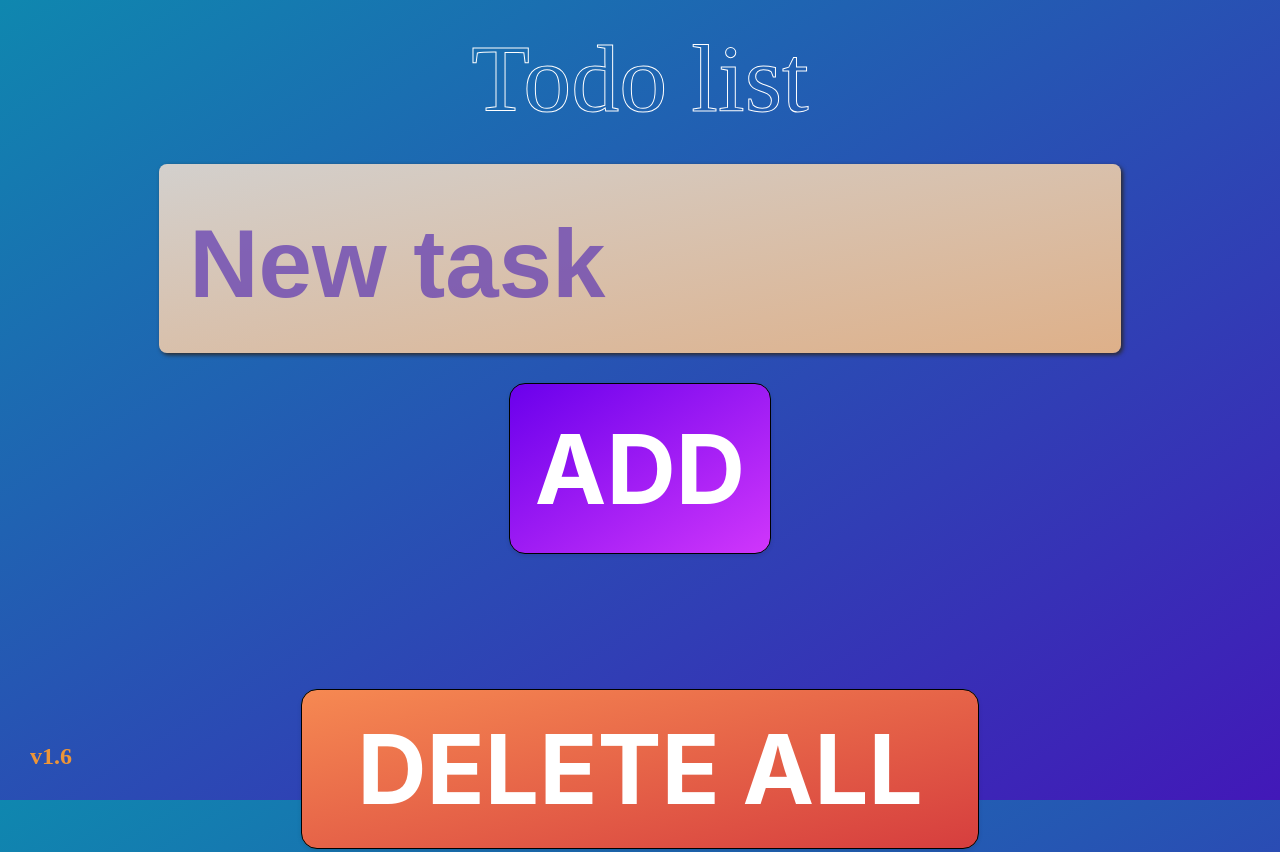
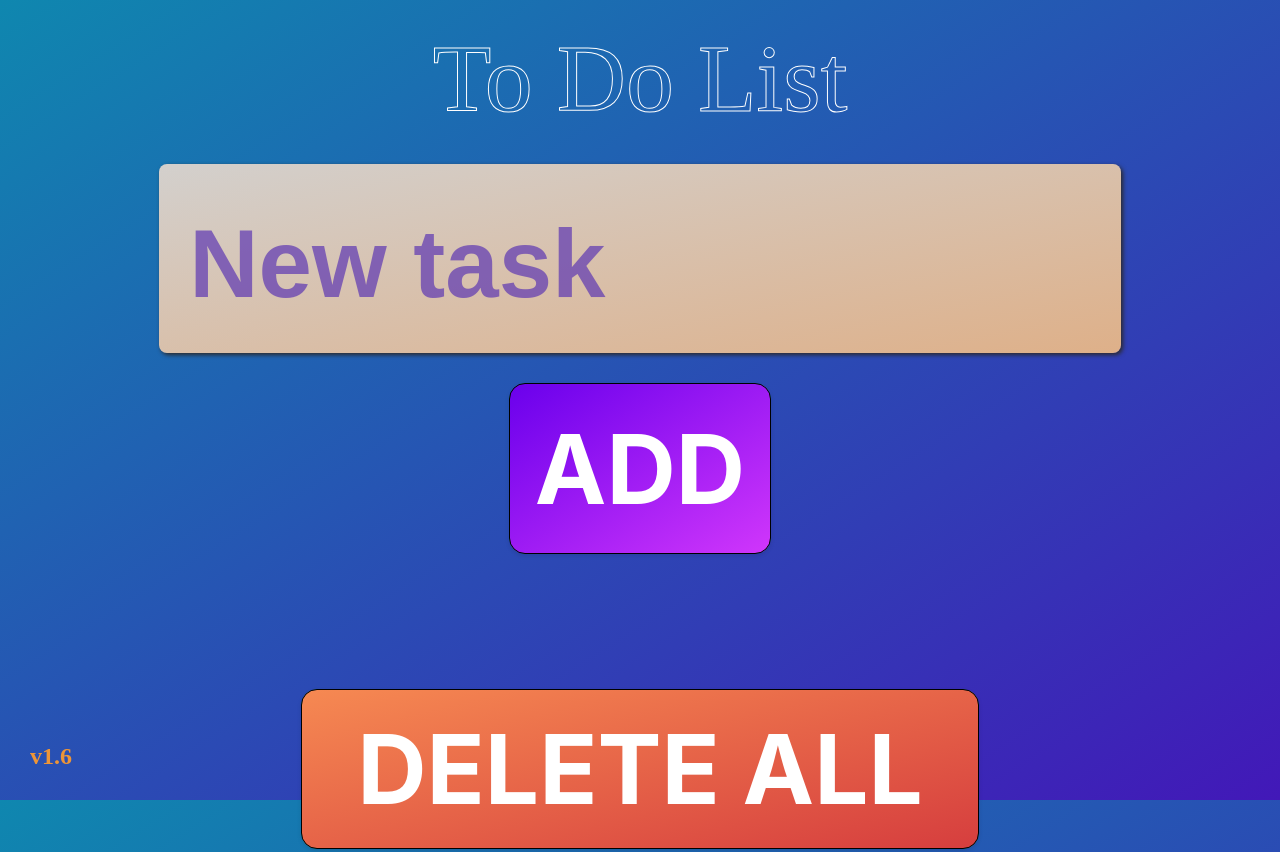
Before and after one commit to starsetphenomenon/todo-list, a plain HTML site: page index.html in a window 1280 px wide. Shown: the top 852 px of the page. Drawn offline with Linux system fonts and the light colour scheme.

Commit message:
favicon added

```diff
--- a/index.html
+++ b/index.html
@@ -6,12 +6,13 @@
     <meta http-equiv="X-UA-Compatible" content="IE=edge">
     <meta name="viewport">
     <link rel="stylesheet" href="style.css">
+    <link rel="shortcut icon" href="favicon.png" type="image/x-icon">
     <script defer src="https://cdn.jsdelivr.net/npm/faker@5.5.3/dist/faker.min.js"></script>
     <script defer src="https://cdn.jsdelivr.net/gh/vladbash/hillel-helpers@master/src/students/script.js"></script>
     <script defer src="script.js"></script>
-    <title>Todo list</title>
+    <title>To Do List</title>
 </head>
-<span class="todoName">Todo list</span>
+<span class="todoName">To Do List</span>
 <div id="myForm">
     <input calss="changeMonitor" id="myText" name="inputText" spellcheck="false" placeholder="New task" type="text">
     <button name="addBtn" calss="changeMonitor" class="outBtn" id="addBtn">Add</button>
```
Also changed, not shown: favicon.png (added).
